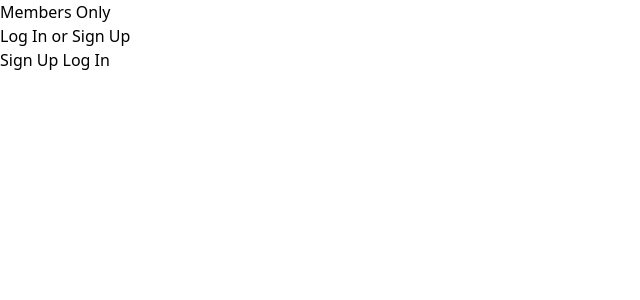
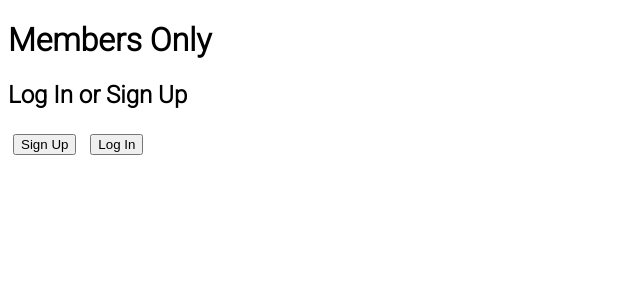
Before and after one commit to gkatrasnik/members-only, a Node server app: page / in a window 1280 px wide. Shown: the top 300 px of the page, without its empty margins (0-640 px from the left). Run offline with Node 20, Linux system fonts and the light colour scheme; data that the repository does not hold is empty; style sheets or scripts are compiled from the project's sources; some libraries are stand-ins or nearby versions.

Commit message:
app works, very basic css

```diff
--- a/package.json
+++ b/package.json
@@ -6,8 +6,7 @@
     "node": "14.18.0"
   },
   "scripts": {
-    "start": "node ./bin/www",
-    "build:css": "postcss public/stylesheets/tailwind.css -o public/stylesheets/style.css"
+    "start": "node ./bin/www"
   },
   "dependencies": {
     "async": "^3.2.2",
--- /dev/null
+++ b/public/stylesheets/style.css
@@ -0,0 +1,18 @@
+@import url("https://fonts.googleapis.com/css2?family=Roboto:wght@300&display=swap");
+
+html {
+  font-family: "Roboto", sans-serif;
+}
+
+h1 {
+}
+
+button {
+  margin: 5px;
+}
+
+.post {
+  border: 1px solid black;
+  margin: 5px;
+  padding: 5px;
+}
--- a/public/stylesheets/tailwind.css
+++ /dev/null
@@ -1,5 +0,0 @@
-@tailwind base;
-
-@tailwind components;
-
-@tailwind utilities;
--- a/tailwind.config.js
+++ /dev/null
@@ -1,11 +0,0 @@
-module.exports = {
-  purge: [],
-  darkMode: false, // or 'media' or 'class'
-  theme: {
-    extend: {},
-  },
-  variants: {
-    extend: {},
-  },
-  plugins: [],
-}
--- a/views/become-admin.ejs
+++ b/views/become-admin.ejs
@@ -14,6 +14,6 @@
       <input name="admin_password" placeholder="Password" type="text" />
       <button>Enter</button>
     </form>
-    <a href="/">Home</a>
+    <a href="/"><button>Home</button></a>
   </body>
 </html>
--- a/views/become-member.ejs
+++ b/views/become-member.ejs
@@ -14,6 +14,6 @@
       <input name="membership_password" placeholder="Password" type="text" />
       <button>Enter</button>
     </form>
-    <a href="/">Home</a>
+    <a href="/"><button>Home</button></a>
   </body>
 </html>
--- a/views/create-post.ejs
+++ b/views/create-post.ejs
@@ -16,6 +16,6 @@
       <input name="content" placeholder="content" type="text" />
       <button>Enter</button>
     </form>
-    <a href="/">Home</a>
+    <a href="/"><button>Home</button></a>
   </body>
 </html>
--- a/views/index.ejs
+++ b/views/index.ejs
@@ -2,35 +2,37 @@
 <html lang="en">
   <head>
     <meta charset="UTF-8" />
-    <link href="/stylesheets/style.css" rel="stylesheet" type="text/css" />
+        <link href="/stylesheets/style.css" rel="stylesheet" type="text/css" />
+
 
     <title></title>
   </head>
   <body>
+    <div class="flex flex-col"></div>
     <h1>Members Only</h1>
 
     <% if (user) {%>
       <% if (user.member) {%>
-        <h2>welcome - <%= user.username %> (member)</h2>
+        <h2>welcome - <%= user.username %> (member) <% if (user.admin) {%> (admin) <% }%></h2>
         <form action="/leave-membership" method="POST">
           <button>Leave Membership</button>
         </form>
       <% } else { %>
         <h2>welcome - <%= user.username %></h2>
-        <a href="/become-member">Become Member</a>
+        <a href="/become-member"><button>Become Member</button></a>
       <%}%>
       <% if (user.admin) {%>
         <form action="/leave-admin" method="POST">
           <button>Leave Admin</button>
         </form>
       <% } else { %>
-        <a href="/become-admin">Become Admin</a>
+        <a href="/become-admin"><button>Become Admin</button></a>
       <%}%>
-      <a href="/create-post">Create new post</a>
-      <a href="/log-out">Log Out</a>
+      <a href="/create-post"><button>Create New Post</button></a>
+      <a href="/log-out"><button>Log Out</button></a>
 
       <% for(var i=0; i<posts.length; i++) { %>
-        <div class="border-2">
+        <div class="post">
           <h4><%= posts[i].title %></h4>
           <p><%= posts[i].content %></p>
           <% if (user.member) {%>
@@ -51,17 +53,14 @@
 
 
 
-
-
-
     <% } else { %>
     <h2>Log In or Sign Up</h2>
 
-    <a href="/sign-up">Sign Up</a>
-    <a href="/log-in">Log In</a>
+    <a href="/sign-up"><button>Sign Up</button></a>
+    <a href="/log-in"><button>Log In</button></a>
 
     <%}%>
 
-
+    </div>
   </body>
 </html>
--- a/views/log-in-form.ejs
+++ b/views/log-in-form.ejs
@@ -16,7 +16,7 @@
       <input name="password" type="password" />
       <button>Log In</button>
     </form>
-    <a href="/sign-up">Need an account? Sign Up!</a>
-    <a href="/">Home</a>
+    <a href="/sign-up"><button>Need an account? Sign Up!</button></a>
+    <a href="/"><button>Home</button></a>
   </body>
 </html>
--- a/views/sign-up-form.ejs
+++ b/views/sign-up-form.ejs
@@ -33,7 +33,7 @@
       </div>
       <button>Sign Up</button>
     </form>
-    <a href="/log-in">Already have an account? Log in!</a>
-    <a href="/">Home</a>
+    <a href="/log-in"><button>Already have an account? Log in!</button></a>
+    <a href="/"><button>Home</button></a>
   </body>
 </html>
```
Also changed, not shown: postcss.config.js (deleted, +0 -8 lines).
